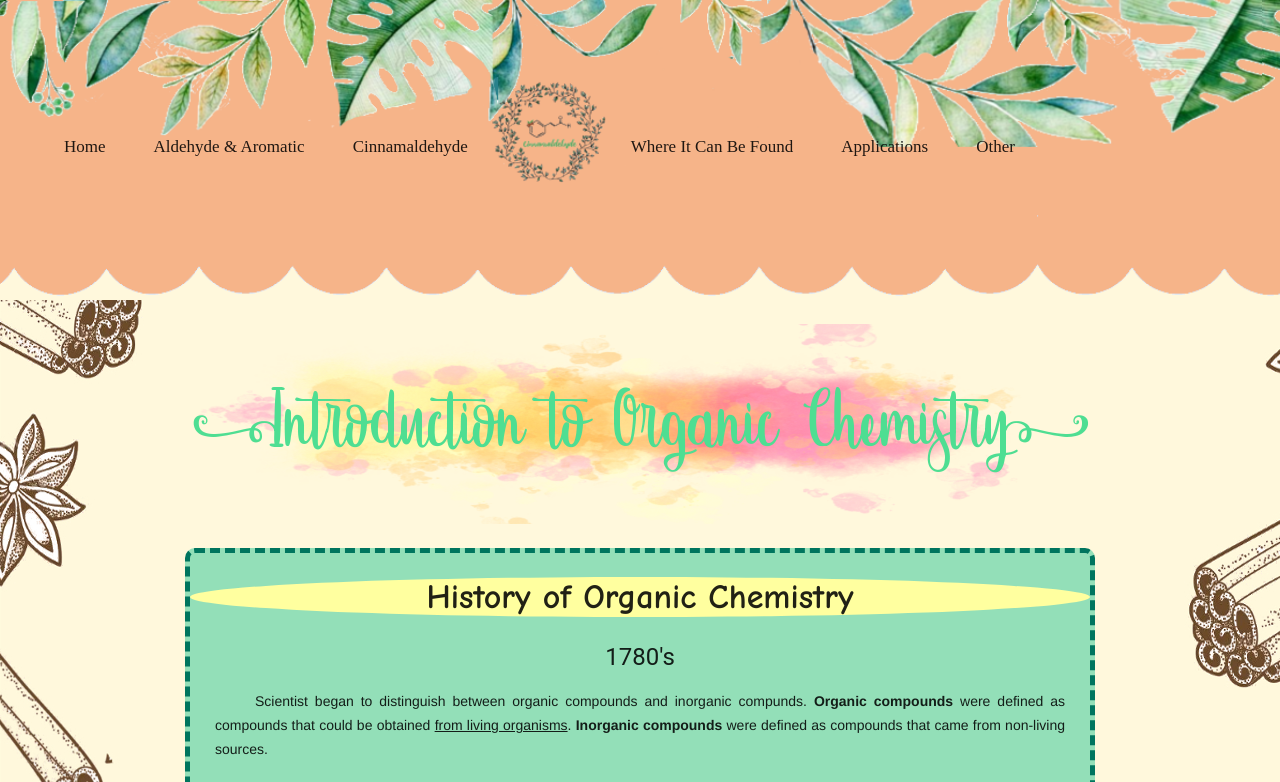
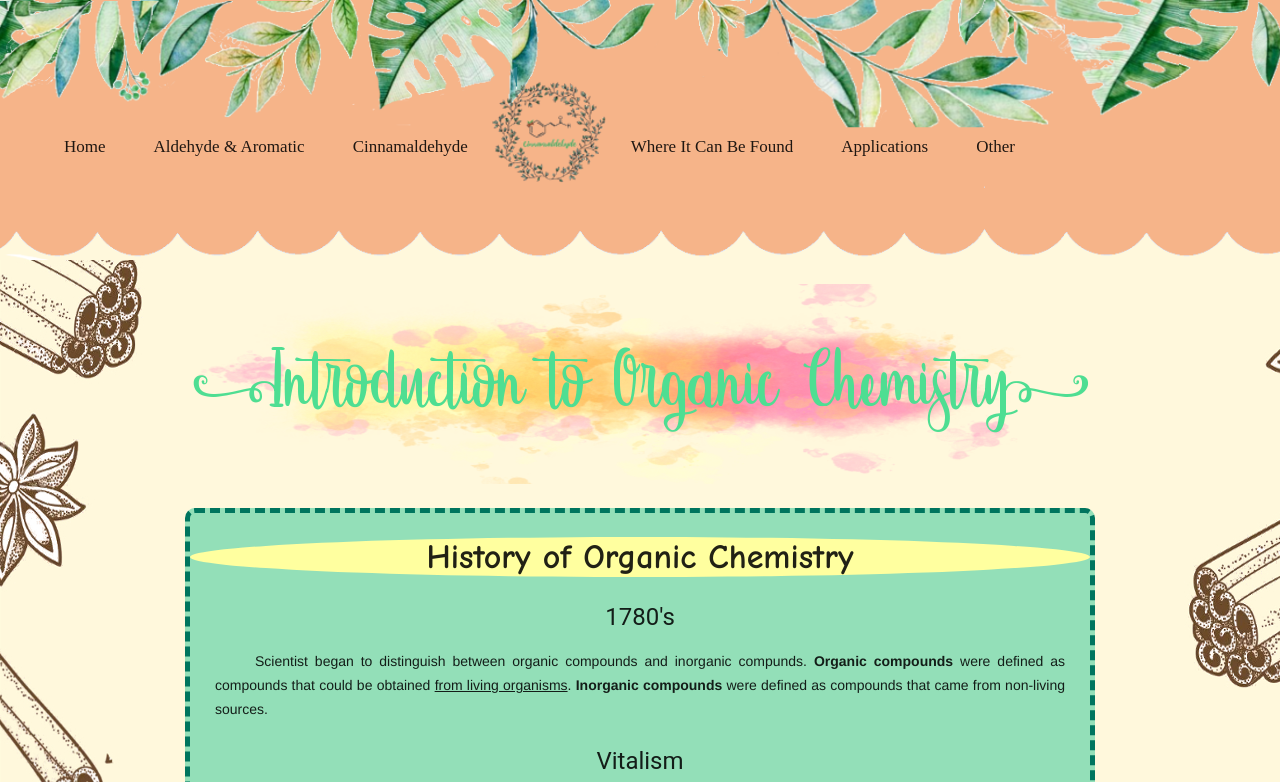
Before and after one commit to SMAKBO/tugas-labkom-2018-ananditanadya, a plain HTML site: page index.html in a window 1280 px wide. Shown: the top 782 px of the page. Drawn offline with Linux system fonts and the light colour scheme.

Commit message:
Update index.html

```diff
--- a/index.html
+++ b/index.html
@@ -59,7 +59,7 @@ body {background-image: url(img/background2.jpg);: #FFF8DC; }
   color: #228B32;}
 </style>
 
-<div style="height: 300px; width: auto;" class="demo-layout-transparent mdl-layout mdl-js-layout">
+<div style="height: 260px; width: auto;" class="demo-layout-transparent mdl-layout mdl-js-layout">
   <header style="width: 300px" class="mdl-layout__header mdl-layout__header--transparent">
     <div class="mdl-layout__header-row" style="padding-left: 40px; padding-right: 40px; padding-top: 25px; padding-bottom: 25px">
       <!-- Title -->
```
